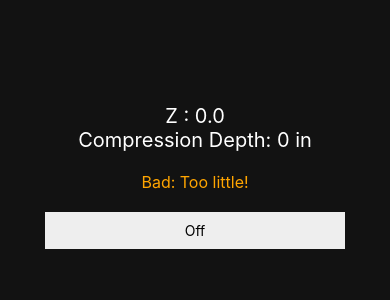
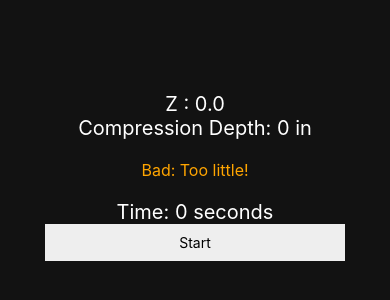
Before and after one commit to Verseler/CPRTest, a React Native app: screen /CPR in a window 390 px wide. Shown: the part 246-546 px from the top of the page. Built offline with nearby package versions, Linux system fonts and the light colour scheme.

Commit message:
feat: added timer and timing functionality

```diff
--- a/screens/CPR.jsx
+++ b/screens/CPR.jsx
@@ -1,4 +1,4 @@
-import React, { useState } from "react";
+import React, { useState, useEffect, useRef } from "react";
 import { StyleSheet, Text, TouchableOpacity, View } from "react-native";
 import { Accelerometer } from "expo-sensors";
 
@@ -7,9 +7,13 @@ export default function CPR() {
   const [subscription, setSubscription] = useState(null);
   const [depth, setDepth] = useState(0);
   const [previousZ, setPreviousZ] = useState(1);
+  const [timerOn, setTimerOn] = useState(false);
+  const [time, setTime] = useState(0);
+  const timerRef = useRef(null);
+  const depthRef = useRef(depth);
 
   const _subscribe = () => {
-    Accelerometer.setUpdateInterval(100); // 100ms is the interval of the accelerometer data (z, x, y)
+    Accelerometer.setUpdateInterval(100);
     setSubscription(
       Accelerometer.addListener((data) => {
         setData(data);
@@ -19,24 +23,29 @@ export default function CPR() {
   };
 
   const _unsubscribe = () => {
-    //remove the eventListener in Accelerometer
     Accelerometer.removeAllListeners();
-    //remove also the subscription value
     setSubscription(null);
-    //set depth and z data back to default value
     setDepth(0);
     setData({ z: 1 });
+
+    if (timerRef.current) {
+      clearInterval(timerRef.current);
+      setTimerOn(false);
+      setTime(0);
+    }
   };
 
   const calculateDepth = ({ z }) => {
     const deltaZ = z - previousZ;
-    //Change this part to get the accurate value of depth
-    const calibrationFactor = 4.5; //you can change it to  1 meter = 39.37 inches
+    const calibrationFactor = 4.5;
     const compressionDepth = Math.abs(deltaZ * calibrationFactor);
     setDepth(compressionDepth.toFixed(1));
-
     setPreviousZ(z);
   };
+
+  useEffect(() => {
+    depthRef.current = depth;
+  }, [depth]);
 
   const DepthMessage = () => {
     if (depth >= 2 && depth <= 2.5) {
@@ -54,17 +63,50 @@ export default function CPR() {
     }
   };
 
+  const checkCompression = () => {
+    if (timerOn) {
+      if (depthRef.current >= 1) {
+        console.log("Compression performed!"); // You can replace this with your preferred feedback mechanism
+      } else {
+        console.log("No compression detected.");
+      }
+    }
+  };
+
+  useEffect(() => {
+    if (timerOn) {
+      timerRef.current = setInterval(() => {
+        setTime((prevTime) => prevTime + 1);
+        console.log("depth: ", depthRef.current);
+        checkCompression(); // Check for compression every 0.6 seconds (600ms)
+      }, 600);
+    } else {
+      if (timerRef.current) {
+        clearInterval(timerRef.current);
+      }
+    }
+
+    return () => {
+      if (timerRef.current) {
+        clearInterval(timerRef.current);
+      }
+    };
+  }, [timerOn]);
+
+  const handleToggleTimer = () => {
+    subscription ? _unsubscribe() : _subscribe();
+    setTimerOn(!timerOn);
+  };
+
   return (
     <View style={styles.container}>
       <Text style={styles.text}>Z : {z.toFixed(1)}</Text>
       <Text style={styles.text}>Compression Depth: {depth} in</Text>
       {DepthMessage()}
+      <Text style={styles.text}>Time: {time / 10} seconds</Text>
 
-      <TouchableOpacity
-        onPress={subscription ? _unsubscribe : _subscribe}
-        style={styles.button}
-      >
-        <Text>{subscription ? "On" : "Off"}</Text>
+      <TouchableOpacity onPress={handleToggleTimer} style={styles.button}>
+        <Text>{timerOn ? "Stop" : "Start"}</Text>
       </TouchableOpacity>
     </View>
   );
```
